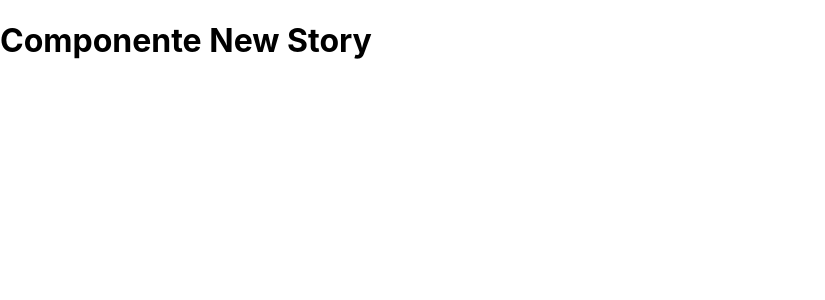
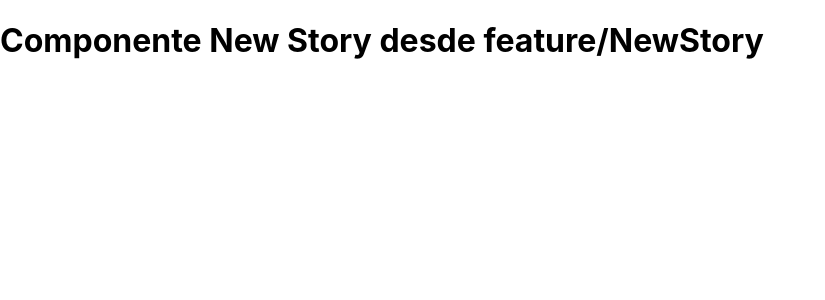
Before and after one commit to gommorin/react-final, a React (Create React App) app: page /new-story in a window 1280 px wide. Shown: the top 300 px of the page, without its empty margins (0-825 px from the left). Built offline with nearby package versions, Linux system fonts and the light colour scheme.

Commit message:
only comments

```diff
--- a/src/pages/NewStory/index.js
+++ b/src/pages/NewStory/index.js
@@ -1,18 +1,18 @@
-import React,  { Component } from 'react'
+import React, { Component } from "react";
 
 class NewStory extends Component {
-    constructor(props){
-        super(props)
-        this.state = "New Story"
+  constructor(props) {
+    super(props);
+    this.state = "New Story";
   }
 
   render() {
     return (
       <div>
-            <h1>Componente New Story</h1>
+        <h1>Componente New Story desde feature/NewStory</h1>
       </div>
-        )
+    );
   }
 }
 
-export default NewStory
+export default NewStory;
```
Lines whose indentation alone changed are shown as unchanged.
